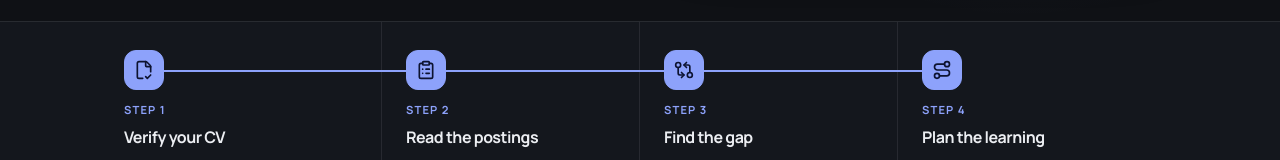
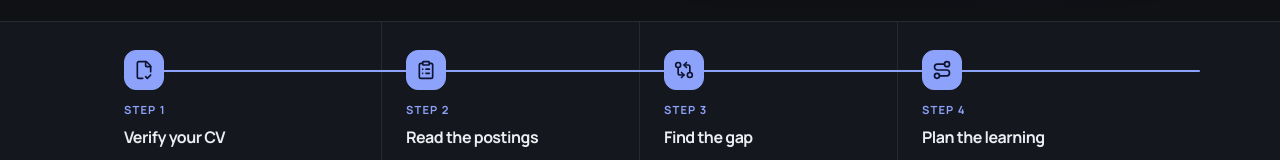
Before and after one commit to aalbabtain/skillsync, a React (Vite) app in the folder web/: page / in a window 1280 px wide. Shown: the part 606-766 px from the top of the page. Built offline with nearby package versions, Linux system fonts and the light colour scheme; no server answers.

Commit message:
style: steps line continues past step 4
The line now runs one column past the last step's icon, the same length as the
gap between steps, and still starts at the first icon, in both directions.

```diff
--- a/web/src/index.css
+++ b/web/src/index.css
@@ -1779,7 +1779,8 @@ a {
   position: absolute;
   inset-block-start: calc(1.75rem + 20px);
   inset-inline-start: 20px;
-  inset-inline-end: calc(25% - 1.5rem - 20px);
+  /* Runs one column (25%) past the last icon, the same length as the gap between steps. */
+  inset-inline-end: calc(-1.5rem - 20px);
   height: 2px;
   background: var(--line2);
   border-radius: 2px;
```
